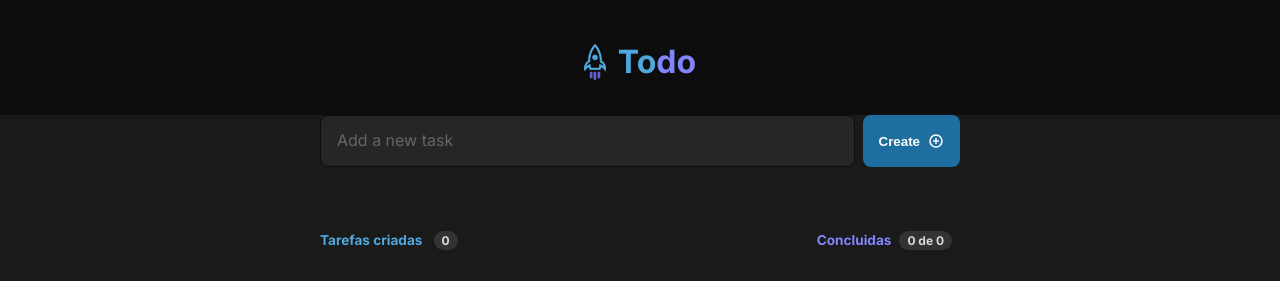
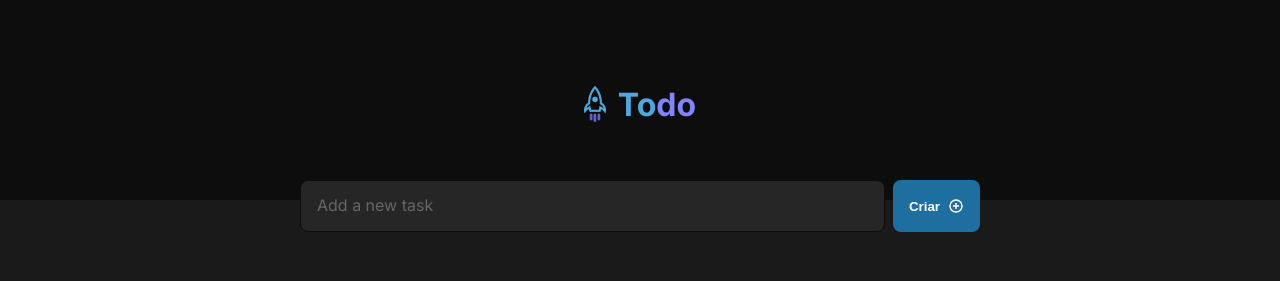
Before and after one commit to PedroGontijo13/todo-list-ignite, a React (Vite) app: page / in a window 1280 px wide. Shown: the top 281 px of the page. Built offline with nearby package versions, Linux system fonts and the light colour scheme.

Commit message:
`Updated CSS styles and layout for App component, modified AddNewTaskForm button text, and adjusted Header height.`

```diff
--- a/src/App.module.css
+++ b/src/App.module.css
@@ -1,3 +1,9 @@
 .container {
+    position: absolute;
+    width: 100%;
+}
+
+.content {
     padding: 0 20rem;
+    margin: -20px;
 }
--- a/src/App.tsx
+++ b/src/App.tsx
@@ -16,6 +16,7 @@ function App() {
   const handleDeleteTask = (taskToDelete: string) => {
     const updatedTasks = tasks.filter(task => task !== taskToDelete)
     setTasks(updatedTasks)
+    setCompletedTasks(completedTasks - 1)
   }
 
   const handleCompleteTask = () => {
@@ -23,11 +24,16 @@ function App() {
   }
 
   return (
-    <div>
+    <div className={styles.container}>
       <Header />
-      <div className={styles.container}>
+      <div className={styles.content}>
         <AddNewTaskForm onCreateNewTask={handleCreateNewTask} />
-        <TasksList tasks={tasks} onDeleteTask={handleDeleteTask} onCompleteTask={handleCompleteTask} completedTasks={completedTasks} />
+        <TasksList
+          tasks={tasks}
+          onDeleteTask={handleDeleteTask}
+          onCompleteTask={handleCompleteTask}
+          completedTasks={completedTasks}
+        />
       </div>
     </div>
   )
--- a/src/components/AddNewTaskForm.tsx
+++ b/src/components/AddNewTaskForm.tsx
@@ -25,7 +25,7 @@ export function AddNewTaskForm({ onCreateNewTask }: AddNewTaskFormProps) {
             <div className={styles.container}>
                 <textarea onChange={handleNewTaskChange} placeholder="Add a new task" />
                 <button type="submit">
-                    Create
+                    Criar
                     <PlusCircle size={16} weight="bold" />
                 </button>
             </div>
--- a/src/components/Header.module.css
+++ b/src/components/Header.module.css
@@ -11,6 +11,7 @@
 }
 
 .header {
+    height: 200px;
     display: flex;
     justify-content: center;
     align-items: center;
```
